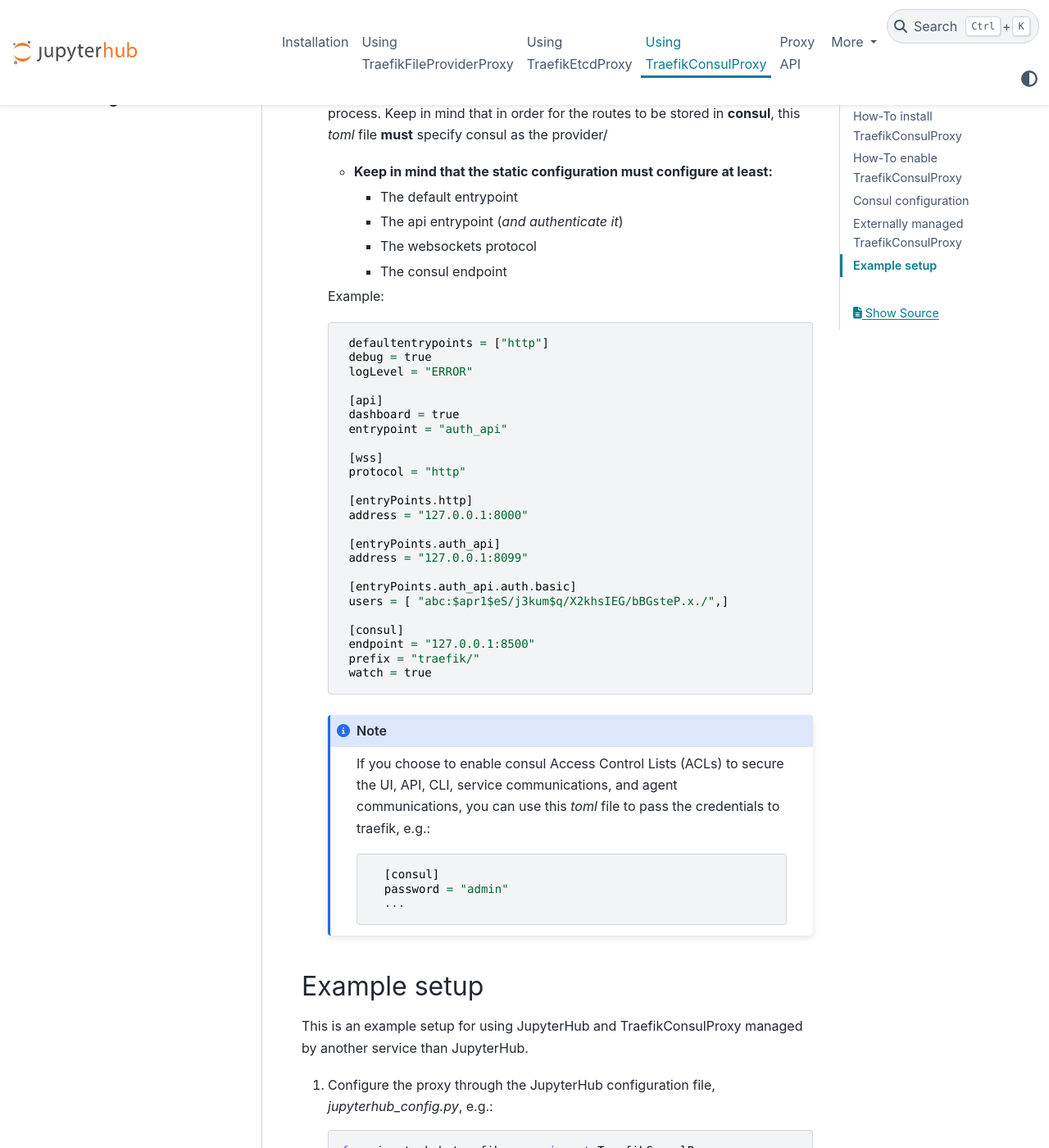
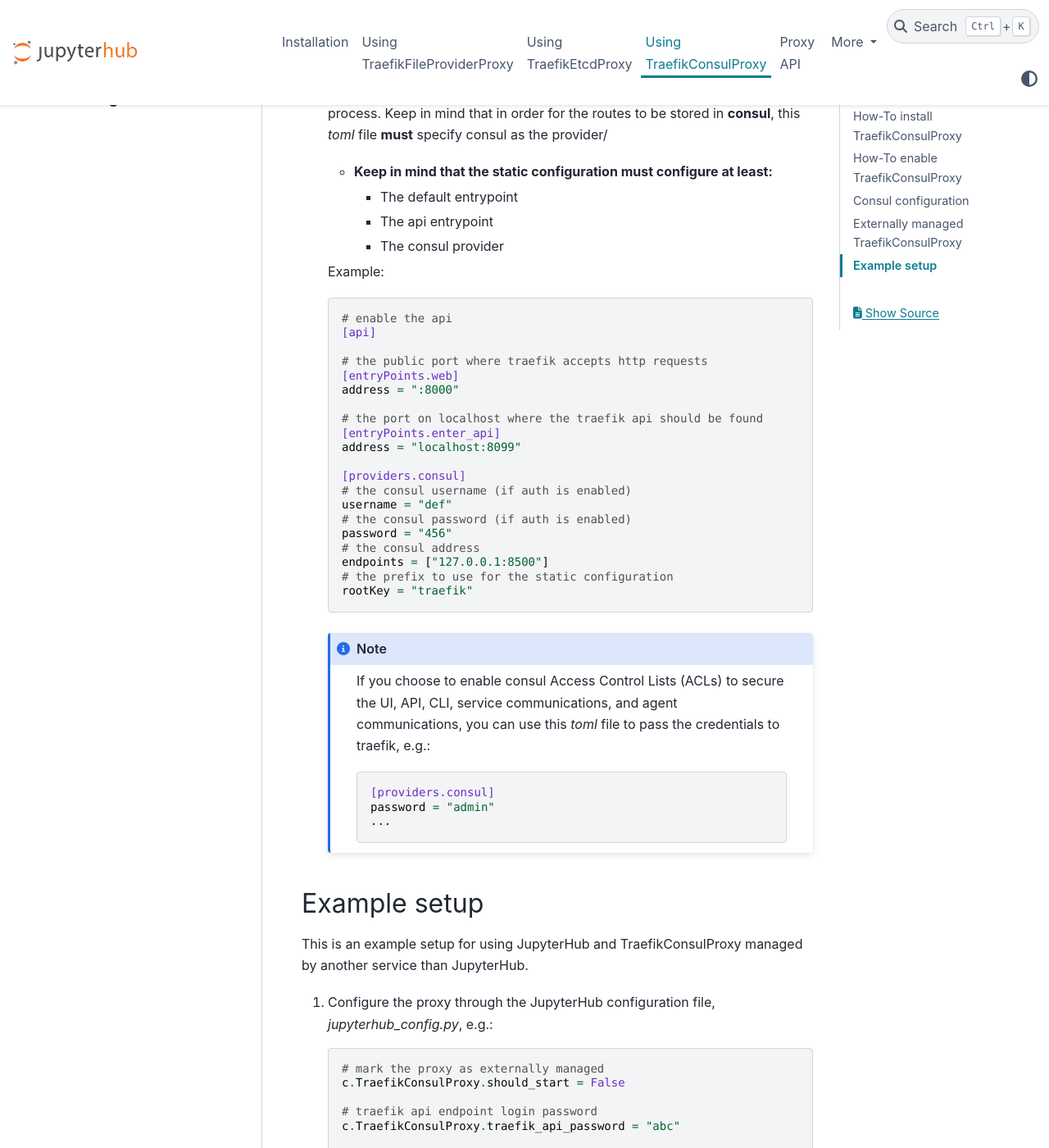
Before and after one commit to jupyterhub/traefik-proxy, a Sphinx documentation site: the page built from docs/source/consul.md, in a window 1280 px wide and 1400 px high, scrolled down 3755 px. Shown: the whole window at 82% size. Built offline with Sphinx 7.4.7 and the PyData theme 0.15.4, drawn with Linux system fonts in a browser that asks for light colours; some of the changed text lies outside the part shown.

Commit message:
doc: update sample configuration for v2

`````diff
--- a/docs/source/consul.md
+++ b/docs/source/consul.md
@@ -107,87 +107,84 @@
 
 If TraefikConsulProxy is used as an externally managed service, then make sure you follow the steps enumerated below:
 
-1. Let JupyterHub know that the proxy being used is TraefikConsulProxy, using the _proxy_class_ configuration option:
+1.  Let JupyterHub know that the proxy being used is TraefikConsulProxy, using the _proxy_class_ configuration option:
 
-   ```python
-   c.JupyterHub.proxy_class = "traefik_consul"
-   ```
+    ```python
+    c.JupyterHub.proxy_class = "traefik_consul"
+    ```
 
-2. Configure `TraefikConsulProxy` in **jupyterhub_config.py**
+2.  Configure `TraefikConsulProxy` in **jupyterhub_config.py**
 
-   JupyterHub configuration file, _jupyterhub_config.py_ must specify at least:
+    JupyterHub configuration file, _jupyterhub_config.py_ must specify at least:
 
-   - That the proxy is externally managed
-   - The traefik api credentials
-   - The consul credentials (if consul acl is enabled)
+    - That the proxy is externally managed
+    - The traefik api credentials
+    - The consul credentials (if consul acl is enabled)
 
-   Example configuration:
+    Example configuration:
 
-   ```python
-   # JupyterHub shouldn't start the proxy, it's already running
-   c.TraefikConsulProxy.should_start = False
+    ```python
+    # JupyterHub shouldn't start the proxy, it's already running
+    c.TraefikConsulProxy.should_start = False
 
-   # if not the default:
-   c.TraefikConsulProxy.consul_url = "http://consul-host:2379"
+    # if not the default:
+    c.TraefikConsulProxy.consul_url = "http://consul-host:2379"
 
-   # traefik api credentials
-   c.TraefikConsulProxy.traefik_api_username = "abc"
-   c.TraefikConsulProxy.traefik_api_password = "123"
+    # traefik api credentials
+    c.TraefikConsulProxy.traefik_api_username = "abc"
+    c.TraefikConsulProxy.traefik_api_password = "123"
 
-   # consul acl token
-   c.TraefikConsulProxy.consul_password = "456"
-   ```
+    # consul acl token
+    c.TraefikConsulProxy.consul_password = "456"
+    ```
 
-3. Create a _toml_ file with traefik's desired static configuration
+3.  Create a _toml_ file with traefik's desired static configuration
 
-   Before starting the traefik process, you must create a _toml_ file with the desired
-   traefik static configuration and pass it to traefik when you launch the process.
-   Keep in mind that in order for the routes to be stored in **consul**,
-   this _toml_ file **must** specify consul as the provider/
+    Before starting the traefik process, you must create a _toml_ file with the desired
+    traefik static configuration and pass it to traefik when you launch the process.
+    Keep in mind that in order for the routes to be stored in **consul**,
+    this _toml_ file **must** specify consul as the provider/
 
-   - **Keep in mind that the static configuration must configure at least:**
-     - The default entrypoint
-     - The api entrypoint (_and authenticate it_)
-     - The websockets protocol
-     - The consul endpoint
+    - **Keep in mind that the static configuration must configure at least:**
+      - The default entrypoint
+      - The api entrypoint
+      - The consul provider
 
-   Example:
+    Example:
 
-   ```
-    defaultentrypoints = ["http"]
-    debug = true
-    logLevel = "ERROR"
+    ```toml
+    # enable the api
+    [api]
 
-    [api]
-    dashboard = true
-    entrypoint = "auth_api"
+    # the public port where traefik accepts http requests
+    [entryPoints.web]
+    address = ":8000"
 
-    [wss]
-    protocol = "http"
+    # the port on localhost where the traefik api should be found
+    [entryPoints.enter_api]
+    address = "localhost:8099"
 
-    [entryPoints.http]
-    address = "127.0.0.1:8000"
+    [providers.consul]
+    # the consul username (if auth is enabled)
+    username = "def"
+    # the consul password (if auth is enabled)
+    password = "456"
+    # the consul address
+    endpoints = ["127.0.0.1:8500"]
+    # the prefix to use for the static configuration
+    rootKey = "traefik"
+    ```
 
-    [entryPoints.auth_api]
-    address = "127.0.0.1:8099"
+    ````{note}
+    If you choose to enable consul Access Control Lists (ACLs) to secure the UI, API, CLI, service communications, and agent communications, you can use this *toml* file to pass the credentials to traefik, e.g.:
 
-    [entryPoints.auth_api.auth.basic]
-    users = [ "abc:$apr1$eS/j3kum$q/X2khsIEG/bBGsteP.x./",]
+    ```toml
+    [providers.consul]
+    password = "admin"
+    ...
+    ```
 
-    [consul]
-    endpoint = "127.0.0.1:8500"
-    prefix = "traefik/"
-    watch = true
-   ```
-
-   ````{note}
-   If you choose to enable consul Access Control Lists (ACLs) to secure the UI, API, CLI, service communications, and agent communications, you can use this *toml* file to pass the credentials to traefik, e.g.:
-      ```
-        [consul]
-        password = "admin"
-        ...
-      ```
-   ````
+    ````
 
 ## Example setup
 
@@ -208,10 +203,10 @@
    c.TraefikConsulProxy.traefik_api_username = "123"
 
    # consul url where it accepts client requests
-   c.TraefikConsulProxy.consul_url = "path/to/rules.toml"
+   c.TraefikConsulProxy.consul_url = "http://127.0.0.1:8500"
 
    # configure JupyterHub to use TraefikConsulProxy
-   c.JupyterHub.proxy_class = TraefikConsulProxy
+   c.JupyterHub.proxy_class = "traefik_consul"
    ```
 
    ```{note}
@@ -233,40 +228,27 @@
 
 3. Create a traefik static configuration file, _traefik.toml_, e.g:.
 
-   ```
-   # the default entrypoint
-   defaultentrypoints = ["http"]
+   ```toml
+   # enable the api
+   [api]
 
-   # the api entrypoint
-   [api]
-   dashboard = true
-   entrypoint = "auth_api"
-
-   # websockets protocol
-   [wss]
-   protocol = "http"
-
-   # the port on localhost where traefik accepts http requests
-   [entryPoints.http]
+   # the public port where traefik accepts http requests
+   [entryPoints.web]
    address = ":8000"
 
-   # the port on localhost where the traefik api and dashboard can be found
-   [entryPoints.auth_api]
-   address = ":8099"
+   # the port on localhost where the traefik api should be found
+   [entryPoints.enter_api]
+   address = "localhost:8099"
 
-   # authenticate the traefik api entrypoint
-   [entryPoints.auth_api.auth.basic]
-   users = [ "abc:$apr1$eS/j3kum$q/X2khsIEG/bBGsteP.x./",]
-
-   [consul]
-   # the consul acl token (if acl is enabled)
+   [providers.consul]
+   # the username (if auth is enabled)
+   username = "def"
+   # the password (if auth is enabled)
    password = "456"
    # the consul address
-   endpoint = "127.0.0.1:8500"
+   endpoints = ["127.0.0.1:8500"]
    # the prefix to use for the static configuration
-   prefix = "traefik/"
-   # watch consul for changes
-   watch = true
+   rootKey = "traefik"
    ```
 
 4. Start traefik with the configuration specified above, e.g.:
`````
Also changed, not shown: other parts of docs/source/consul.md (+0 -2 lines), docs/source/etcd.md (+28 -61 lines), docs/source/file.md (+6 -26 lines).
